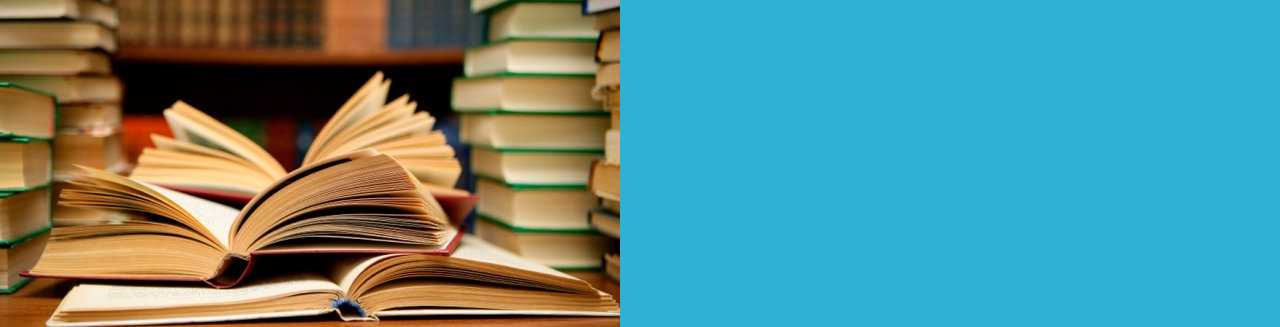
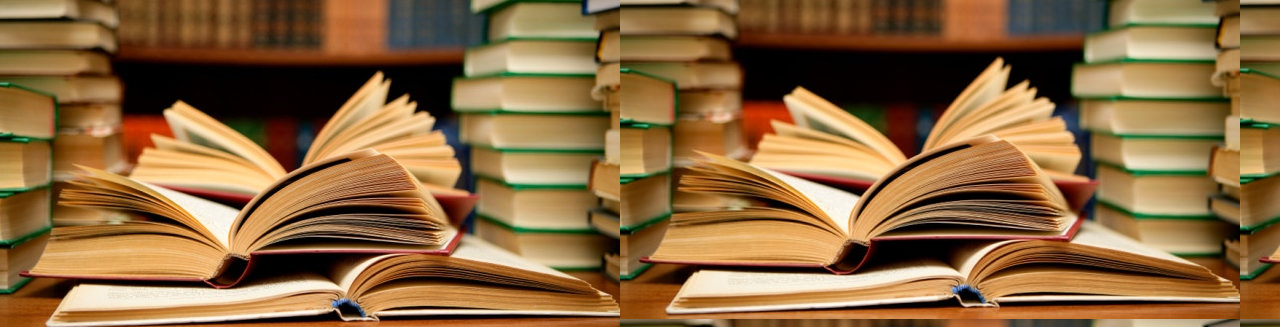
Before and after one commit to pujithaparuchuri/Port, a plain HTML site: page index.html in a window 1280 px wide. Shown: the part 379-706 px from the top of the page. Drawn offline with Linux system fonts and the light colour scheme.

Commit message:
Update style.css

```diff
--- a/style.css
+++ b/style.css
@@ -37,7 +37,7 @@ body {
   height: 100vh; /*height to 100% of view height*/
   background: #31b0d5; /*background color to blue*/
   margin-bottom: 0; /*no bottom margin*/
-
+background-image:url("books.jpg");
   display: flex;
   flex-direction: column;
 }
```
